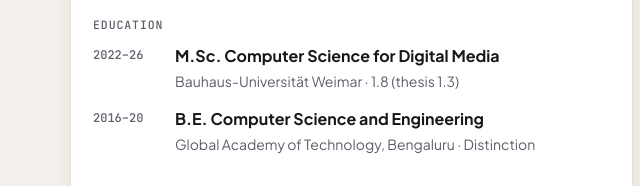
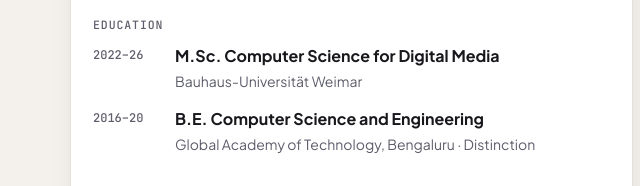
Before and after one commit to poojaprasadrn/poojaprasadrn.github.io, a plain HTML site: page index.html in a window 1280 px wide. Shown: the part 2614-2800 px from the top of the page, 0-640 px from the left. Drawn offline with Linux system fonts and the light colour scheme.

Commit message:
Update education details in index.html
Removed thesis grade from education section.

```diff
--- a/index.html
+++ b/index.html
@@ -274,7 +274,7 @@
       </ul>
       <div class="lab" style="margin-top:20px">Education</div>
       <ul class="tl">
-        <li><span class="y">2022–26</span><div><b>M.Sc. Computer Science for Digital Media</b><span>Bauhaus-Universität Weimar · 1.8 (thesis 1.3)</span></div></li>
+        <li><span class="y">2022–26</span><div><b>M.Sc. Computer Science for Digital Media</b><span>Bauhaus-Universität Weimar</span></div></li>
         <li><span class="y">2016–20</span><div><b>B.E. Computer Science and Engineering</b><span>Global Academy of Technology, Bengaluru · Distinction</span></div></li>
       </ul>
     </section>
```
